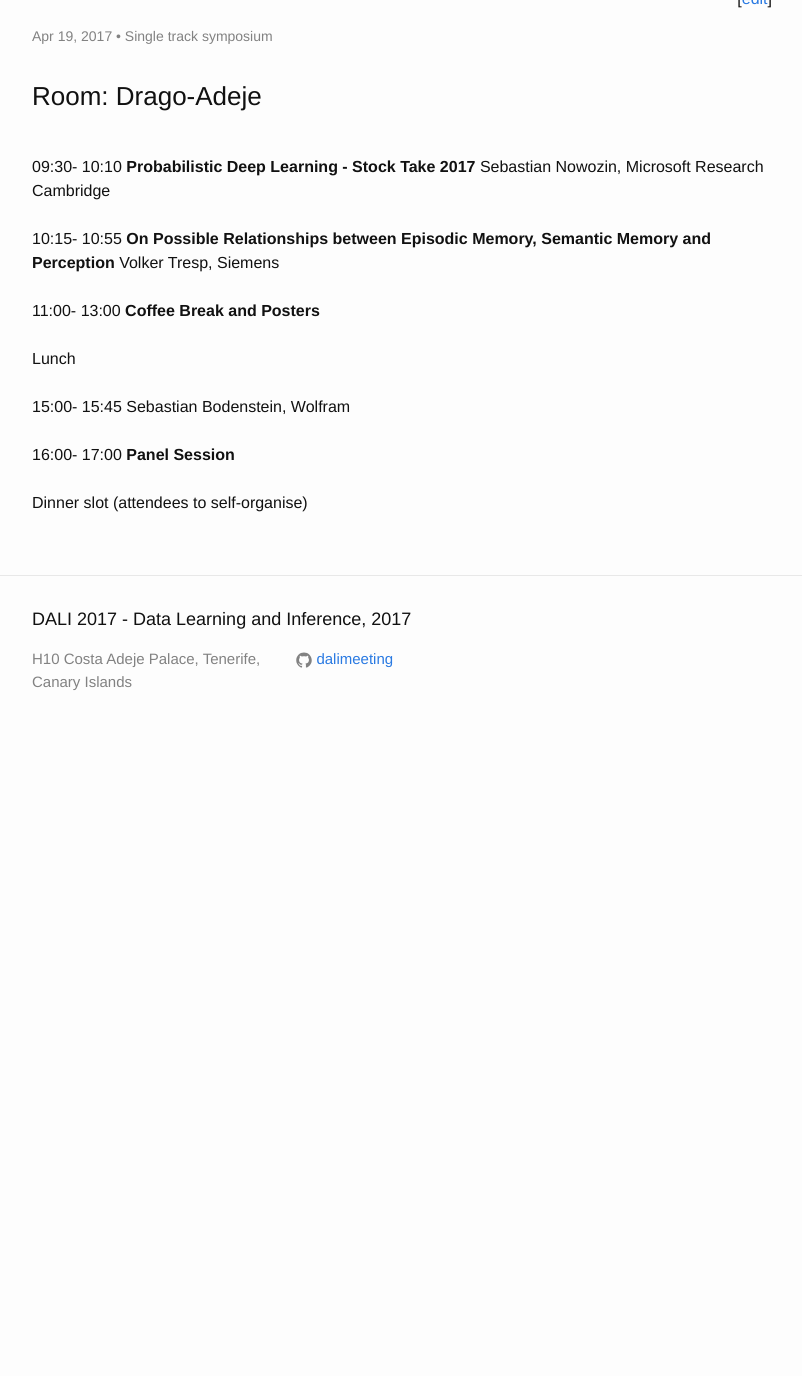
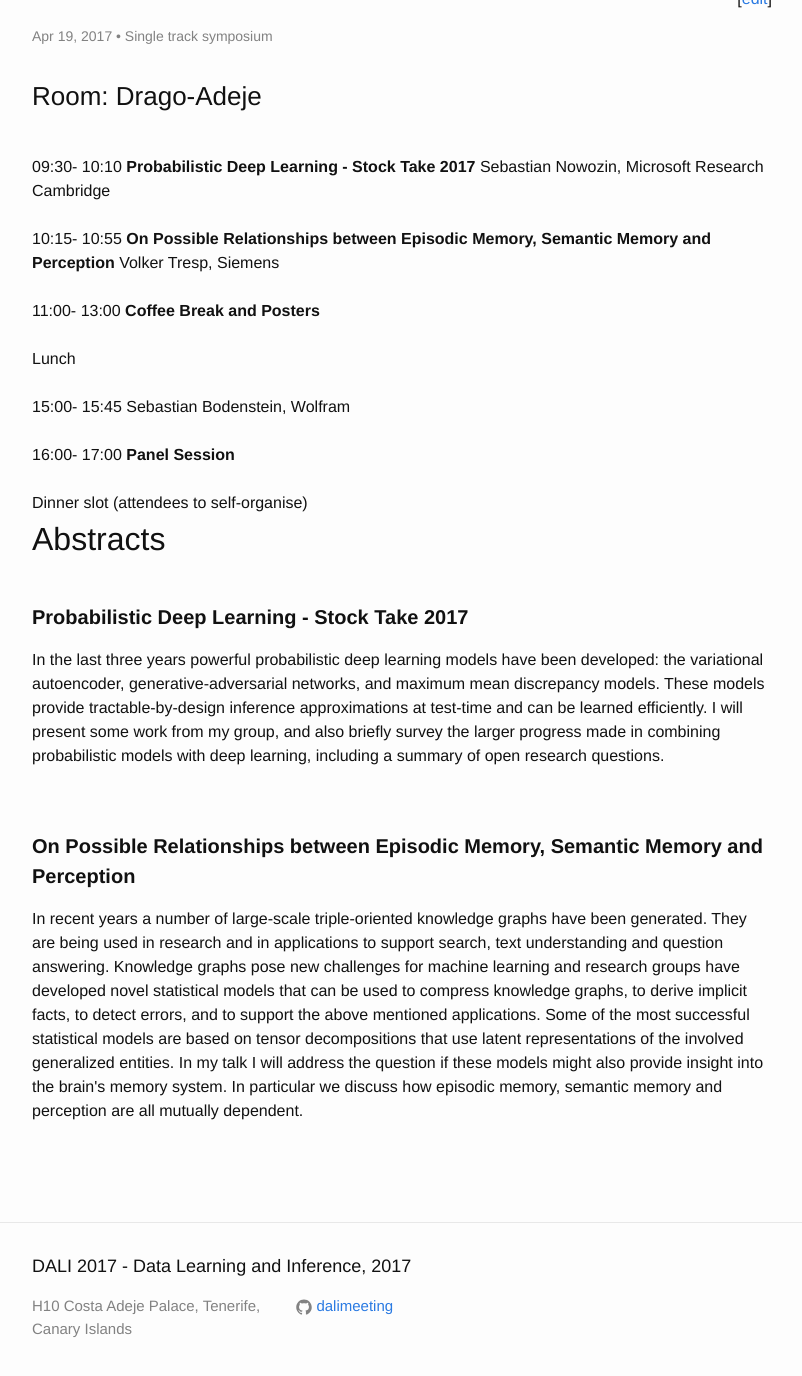
Before and after one commit to dalimeeting/dalimeeting.github.io, a Jekyll site: the page built from _posts/2017-04-19-day-2.md, in a window 1280 px wide and 1400 px high, scrolled down 508 px. Shown: the top 1376 px of the window, without its empty margins (238-1040 px from the left). Built offline with Jekyll 4.4.1, drawn with Linux system fonts in a browser that asks for light colours; before the commit the page ends 1261 px from its top, so only the background shows below that; some of the changed lines change nothing that is shown.

Commit message:
Update 2017-04-19-day-2.md

```diff
--- a/_posts/2017-04-19-day-2.md
+++ b/_posts/2017-04-19-day-2.md
@@ -3,6 +3,7 @@ title:  "Day 2"
 tagline: Single track symposium
 layout: singletrack
 room: Drago-Adeje
+show_abstracts: true
 talks:
 - title: "Probabilistic Deep Learning - Stock Take 2017"
   author:
```
